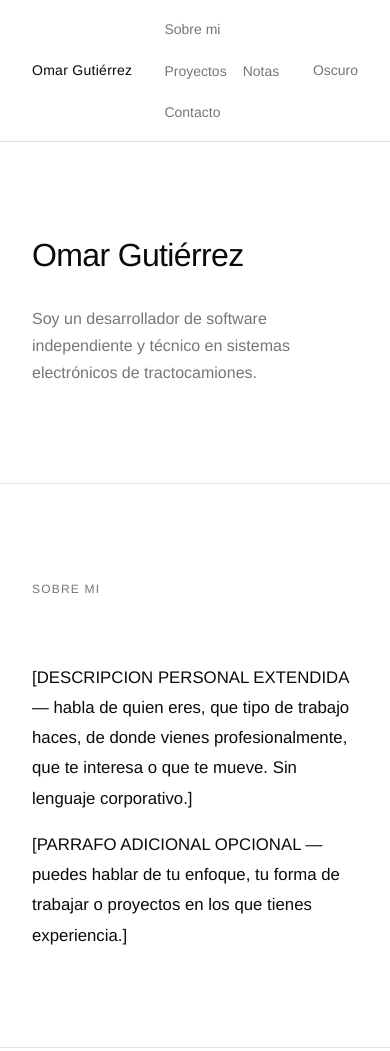
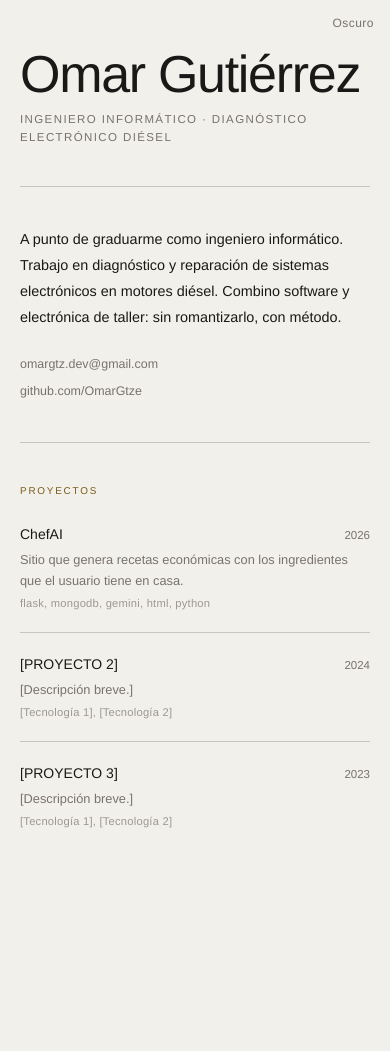
Before and after one commit to OmarGtze/Sitio-Personal, a plain HTML site: page index.html in a window 390 px wide. Shown: the top 1051 px of the page. After the commit the page ends 914 px from the top, so only its background shows below. Drawn offline with Linux system fonts and the light colour scheme.

Commit message:
CAMBIO TOTAL AL SITIO, ahora funciona como tarjeta de presentación

```diff
--- a/index.html
+++ b/index.html
@@ -4,8 +4,8 @@
 <head>
     <meta charset="UTF-8">
     <meta name="viewport" content="width=device-width, initial-scale=1.0">
-    <meta name="description" content="[DESCRIPCION BREVE — 1 oracion para SEO]">
-    <title>OmarGtz</title>
+    <meta name="description" content="Omar Gutiérrez — Ingeniero informático y diagnóstico electrónico diésel.">
+    <title>Omar Gutiérrez</title>
     <link rel="stylesheet" href="style.css">
     <script>
         (function () {
@@ -18,134 +18,70 @@
 
 <body>
 
-    <header>
-        <nav>
-            <a href="#inicio" class="nav-name">Omar Gutiérrez</a>
-            <ul>
-                <li><a href="#sobre-mi">Sobre mi</a></li>
-                <li><a href="#proyectos">Proyectos</a></li>
-                <li><a href="#notas">Notas</a></li>
-                <li><a href="#contacto">Contacto</a></li>
-            </ul>
-            <button id="theme-toggle" class="theme-toggle" aria-label="Cambiar tema"></button>
-        </nav>
-    </header>
+    <button id="theme-toggle" class="theme-toggle" aria-label="Cambiar tema"></button>
 
     <main>
+        <article class="card">
 
-        <!-- ─── Inicio ──────────────────────────────────────── -->
-        <section id="inicio">
-            <div class="container">
-                <h1 class="hero-name">Omar Gutiérrez</h1>
-                <p class="hero-intro">Soy un desarrollador de software independiente y técnico en sistemas electrónicos
-                    de tractocamiones.</p>
+            <header class="card-header">
+                <h1>Omar Gutiérrez</h1>
+                <p class="tagline">Ingeniero informático &middot; Diagnóstico electrónico diésel</p>
+            </header>
+
+            <hr class="divider">
+
+            <div class="card-body">
+                <p class="bio">
+                    A punto de graduarme como ingeniero informático.
+                    Trabajo en diagnóstico y reparación de sistemas electrónicos en motores diésel.
+                    Combino software y electrónica de taller: sin romantizarlo, con método.
+                </p>
+                <nav class="contact" aria-label="Contacto">
+                    <a href="mailto:omargtz.dev@gmail.com">omargtz.dev@gmail.com</a>
+                    <a href="https://github.com/OmarGtze" target="_blank"
+                        rel="noopener noreferrer">github.com/OmarGtze</a>
+                </nav>
             </div>
-        </section>
 
-        <!-- ─── Sobre mi ─────────────────────────────────────── -->
-        <section id="sobre-mi">
-            <div class="container">
-                <p class="section-label">Sobre mi</p>
-                <div class="about-text">
-                    <p>[DESCRIPCION PERSONAL EXTENDIDA — habla de quien eres, que tipo de trabajo haces, de donde vienes
-                        profesionalmente, que te interesa o que te mueve. Sin lenguaje corporativo.]</p>
-                    <p>[PARRAFO ADICIONAL OPCIONAL — puedes hablar de tu enfoque, tu forma de trabajar o proyectos en
-                        los que tienes experiencia.]</p>
-                </div>
-            </div>
-        </section>
+            <hr class="divider">
 
-        <!-- ─── Proyectos ────────────────────────────────────── -->
-        <section id="proyectos">
-            <div class="container">
-                <p class="section-label">Proyectos</p>
+            <section class="card-projects">
+                <span class="section-label">Proyectos</span>
                 <ul class="project-list">
 
                     <li class="project-item">
-                        <div class="project-header">
-                            <span class="project-name">ChefIA</span>
+                        <div class="project-row">
+                            <span class="project-name">ChefAI</span>
                             <span class="project-year">2026</span>
                         </div>
-                        <p class="project-desc">Aplicacion web que permite generar recetas personalizadas basadas en los
-                            ingredientes disponibles.</p>
-                        <p class="project-tech">PHP, MySQL, HTML, CSS, JavaScript</p>
-                        <a href="https://chefia-7e1x.onrender.com/" class="project-link">Ver proyecto</a>
+                        <p class="project-desc">Sitio que genera recetas económicas con los ingredientes que el usuario
+                            tiene en casa.</p>
+                        <p class="project-stack">flask, mongodb, gemini, html, python</p>
                     </li>
 
                     <li class="project-item">
-                        <div class="project-header">
-                            <span class="project-name">Feliz Cumpleaños Luisa!</span>
-                            <span class="project-year">2026</span>
+                        <div class="project-row">
+                            <span class="project-name">[PROYECTO 2]</span>
+                            <span class="project-year">2024</span>
                         </div>
-                        <p class="project-desc">Un pequeño sitio web creado para desearle feliz cumpleaños a mi novia
-                            <3 </p>
-                                <p class="project-tech">HTML, CSS, JavaScript</p>
-                                <a href="https://cumplea-os-luisa-21.vercel.app/" class="project-link">Ver proyecto</a>
+                        <p class="project-desc">[Descripción breve.]</p>
+                        <p class="project-stack">[Tecnología 1], [Tecnología 2]</p>
                     </li>
 
                     <li class="project-item">
-                        <div class="project-header">
-                            <span class="project-name">Angel Guardián de la Carretera</span>
-                            <span class="project-year">~2026</span>
+                        <div class="project-row">
+                            <span class="project-name">[PROYECTO 3]</span>
+                            <span class="project-year">2023</span>
                         </div>
-                        <p class="project-desc">Escáner súper portatil para bajar la información de los vehículos diesel
-                            de manera rápida y sencilla.</p>
-                        <p class="project-tech">Telegram BOT, Arduino, C++, Python, Telegram, J1939, CAN Bus</p>
-                        <a href="#" class="project-link">Ver proyecto</a>
+                        <p class="project-desc">[Descripción breve.]</p>
+                        <p class="project-stack">[Tecnología 1], [Tecnología 2]</p>
                     </li>
 
                 </ul>
-            </div>
-        </section>
+            </section>
 
-        <!-- ─── Notas ────────────────────────────────────────── -->
-        <section id="notas">
-            <div class="container">
-                <p class="section-label">Notas</p>
-
-                <!-- Cuando haya publicaciones, reemplaza el parrafo de abajo con la lista. -->
-                <p class="empty-state">No hay publicaciones aun.</p>
-
-                <!--
-        <ul class="notes-list">
-          <li class="note-item">
-            <a href="#" class="note-title">[Titulo de la nota]</a>
-            <span class="note-date">[Mes AÑO]</span>
-          </li>
-        </ul>
-        -->
-            </div>
-        </section>
-
-        <!-- ─── Contacto ─────────────────────────────────────── -->
-        <section id="contacto">
-            <div class="container">
-                <p class="section-label">Contacto</p>
-                <div class="contact-links">
-
-                    <div class="contact-group">
-                        <span class="contact-link-label">Correo</span>
-                        <a href="mailto:omargtz.dev@gmail.com" class="contact-link">omargtz.dev@gmail.com</a>
-                    </div>
-
-                    <div class="contact-group">
-                        <span class="contact-link-label">GitHub</span>
-                        <a href="https://github.com/OmarGtze" target="_blank" rel="noopener noreferrer"
-                            class="contact-link">github.com/OmarGtze</a>
-                    </div>
-
-                </div>
-            </div>
-        </section>
-
+        </article>
     </main>
-
-    <footer>
-        <div class="footer-inner">
-            <p>Omar Gutiérrez</p>
-            <p>2026</p>
-        </div>
-    </footer>
 
     <script>
         (function () {
--- a/style.css
+++ b/style.css
@@ -5,24 +5,21 @@
 }
 
 :root {
-  --color-bg: #ffffff;
-  --color-text: #0a0a0a;
-  --color-muted: #767676;
-  --color-border: #e0e0e0;
-  --font: "Helvetica Neue", Helvetica, Arial, system-ui, sans-serif;
-  --max-width: 760px;
-  --space-xs: 0.5rem;
-  --space-sm: 1rem;
-  --space-md: 2rem;
-  --space-lg: 4rem;
-  --space-xl: 6rem;
+  --bg:     #f2f0eb;
+  --text:   #1a1917;
+  --muted:  #78736a;
+  --border: #cac5bc;
+  --accent: #7a5c1a;
+  --font:   "Helvetica Neue", Helvetica, Arial, system-ui, sans-serif;
+  --max:    660px;
 }
 
 [data-theme="dark"] {
-  --color-bg: #0d0d0d;
-  --color-text: #f0f0f0;
-  --color-muted: #888888;
-  --color-border: #2a2a2a;
+  --bg:     #121110;
+  --text:   #e4e0d8;
+  --muted:  #6e6a62;
+  --border: #2b2825;
+  --accent: #c49820;
 }
 
 html {
@@ -33,8 +30,14 @@ body {
   font-family: var(--font);
   font-size: 1rem;
   line-height: 1.6;
-  color: var(--color-text);
-  background-color: var(--color-bg);
+  color: var(--text);
+  background-color: var(--bg);
+  min-height: 100dvh;
+  display: flex;
+  flex-direction: column;
+  align-items: center;
+  justify-content: center;
+  padding: 4rem 1.5rem;
   -webkit-font-smoothing: antialiased;
 }
 
@@ -43,136 +46,121 @@ a {
   text-decoration: none;
 }
 
-a:hover {
-  text-decoration: underline;
-}
-
 ul {
   list-style: none;
 }
 
-/* ─── Layout ─────────────────────────────────────────── */
+/* ─── Theme toggle ──────────────────────────────────── */
 
-.container {
-  width: 100%;
-  max-width: var(--max-width);
-  margin: 0 auto;
-  padding: 0 var(--space-md);
-}
-
-/* ─── Nav ─────────────────────────────────────────────── */
-
-header {
-  position: sticky;
-  top: 0;
-  z-index: 10;
-  background-color: var(--color-bg);
-  border-bottom: 1px solid var(--color-border);
-}
-
-nav {
-  max-width: var(--max-width);
-  margin: 0 auto;
-  padding: var(--space-sm) var(--space-md);
-  display: flex;
-  align-items: center;
-  justify-content: space-between;
-  gap: var(--space-md);
-}
-
-.nav-name {
-  font-size: 0.875rem;
-  font-weight: 500;
-  letter-spacing: 0.02em;
-  white-space: nowrap;
-}
-
-.nav-name:hover {
-  text-decoration: none;
-  opacity: 0.6;
-}
-
-nav ul {
-  display: flex;
-  gap: var(--space-md);
-  flex-wrap: wrap;
-}
-
-nav ul li a {
-  font-size: 0.875rem;
-  color: var(--color-muted);
+.theme-toggle {
+  position: fixed;
+  top: 1.5rem;
+  right: 1.5rem;
+  background: none;
+  border: none;
+  cursor: pointer;
+  font-family: var(--font);
+  font-size: 0.75rem;
+  letter-spacing: 0.04em;
+  color: var(--muted);
+  padding: 0;
   transition: color 0.15s ease;
 }
 
-nav ul li a:hover {
-  color: var(--color-text);
-  text-decoration: none;
+.theme-toggle:hover {
+  color: var(--text);
 }
 
-/* ─── Sections ────────────────────────────────────────── */
+/* ─── Card ──────────────────────────────────────────── */
 
-section {
-  padding: var(--space-xl) 0;
-  border-bottom: 1px solid var(--color-border);
+main {
+  width: 100%;
+  max-width: var(--max);
 }
 
-section:last-of-type {
-  border-bottom: none;
+.card {
+  width: 100%;
 }
 
-.section-label {
-  font-size: 0.75rem;
-  font-weight: 500;
-  letter-spacing: 0.1em;
-  text-transform: uppercase;
-  color: var(--color-muted);
-  margin-bottom: var(--space-lg);
+/* ─── Header ────────────────────────────────────────── */
+
+.card-header {
+  margin-bottom: 2.5rem;
 }
 
-/* ─── Hero ────────────────────────────────────────────── */
-
-#inicio {
-  padding-top: var(--space-xl);
-  padding-bottom: var(--space-xl);
+h1 {
+  font-size: clamp(3.25rem, 10vw, 5.5rem);
+  font-weight: 400;
+  letter-spacing: -0.025em;
+  line-height: 1;
+  color: var(--text);
+  margin-bottom: 0.8rem;
 }
 
-.hero-name {
-  font-size: clamp(2rem, 6vw, 3.5rem);
-  font-weight: 400;
-  letter-spacing: -0.02em;
-  line-height: 1.1;
-  margin-bottom: var(--space-md);
+.tagline {
+  font-size: 0.72rem;
+  letter-spacing: 0.12em;
+  text-transform: uppercase;
+  color: var(--muted);
 }
 
-.hero-intro {
-  font-size: clamp(1rem, 2.5vw, 1.2rem);
-  color: var(--color-muted);
-  max-width: 520px;
-  line-height: 1.7;
+/* ─── Divider ───────────────────────────────────────── */
+
+.divider {
+  border: none;
+  border-top: 1px solid var(--border);
+  margin-bottom: 2.5rem;
 }
 
-/* ─── About ───────────────────────────────────────────── */
+/* ─── Body ──────────────────────────────────────────── */
 
-.about-text {
-  font-size: 1.05rem;
-  line-height: 1.8;
-  max-width: 600px;
+.card-body {
+  display: grid;
+  grid-template-columns: 1fr auto;
+  gap: 2.5rem;
+  align-items: start;
+  margin-bottom: 2.5rem;
 }
 
-.about-text p + p {
-  margin-top: var(--space-sm);
+.bio {
+  font-size: 0.9rem;
+  line-height: 1.8;
+  color: var(--text);
 }
 
-/* ─── Projects ────────────────────────────────────────── */
-
-.project-list {
+.contact {
   display: flex;
   flex-direction: column;
+  gap: 0.45rem;
+  text-align: right;
+  flex-shrink: 0;
+}
+
+.contact a {
+  font-size: 0.78rem;
+  color: var(--muted);
+  white-space: nowrap;
+  transition: color 0.15s ease;
+}
+
+.contact a:hover {
+  color: var(--text);
+}
+
+/* ─── Projects ──────────────────────────────────────── */
+
+.section-label {
+  display: block;
+  font-size: 0.62rem;
+  letter-spacing: 0.18em;
+  text-transform: uppercase;
+  color: var(--accent);
+  margin-bottom: 1.5rem;
 }
 
 .project-item {
-  padding: var(--space-md) 0;
-  border-top: 1px solid var(--color-border);
+  padding: 1.2rem 0;
+  border-top: 1px solid var(--border);
 }
 
 .project-item:first-child {
@@ -180,173 +168,63 @@ section:last-of-type {
   padding-top: 0;
 }
 
-.project-header {
+.project-row {
   display: flex;
   align-items: baseline;
   justify-content: space-between;
-  gap: var(--space-sm);
-  margin-bottom: var(--space-xs);
+  gap: 1rem;
+  margin-bottom: 0.3rem;
 }
 
 .project-name {
-  font-size: 1rem;
+  font-size: 0.875rem;
   font-weight: 500;
+  color: var(--text);
 }
 
 .project-year {
-  font-size: 0.8rem;
-  color: var(--color-muted);
+  font-size: 0.72rem;
+  color: var(--muted);
   flex-shrink: 0;
 }
 
 .project-desc {
-  font-size: 0.9rem;
-  color: var(--color-muted);
+  font-size: 0.8rem;
+  color: var(--muted);
   line-height: 1.6;
-  margin-bottom: var(--space-xs);
+  margin-bottom: 0.25rem;
 }
 
-.project-tech {
-  font-size: 0.775rem;
-  color: var(--color-muted);
-  letter-spacing: 0.03em;
+.project-stack {
+  font-size: 0.7rem;
+  color: var(--muted);
+  opacity: 0.7;
+  letter-spacing: 0.02em;
 }
 
-.project-link {
-  display: inline-block;
-  margin-top: var(--space-xs);
-  font-size: 0.8rem;
-  text-decoration: underline;
-  text-underline-offset: 3px;
-}
+/* ─── Responsive ────────────────────────────────────── */
 
-/* ─── Notes ───────────────────────────────────────────── */
-
-.notes-list {
-  display: flex;
-  flex-direction: column;
-}
-
-.note-item {
-  display: flex;
-  align-items: baseline;
-  justify-content: space-between;
-  gap: var(--space-sm);
-  padding: var(--space-sm) 0;
-  border-top: 1px solid var(--color-border);
-}
-
-.note-item:first-child {
-  border-top: none;
-  padding-top: 0;
-}
-
-.note-title {
-  font-size: 0.95rem;
-}
-
-.note-date {
-  font-size: 0.8rem;
-  color: var(--color-muted);
-  flex-shrink: 0;
-}
-
-.empty-state {
-  font-size: 0.9rem;
-  color: var(--color-muted);
-}
-
-/* ─── Contact ─────────────────────────────────────────── */
-
-.contact-links {
-  display: flex;
-  flex-direction: column;
-  gap: var(--space-sm);
-}
-
-.contact-link {
-  font-size: 1rem;
-  display: inline-flex;
-  align-items: center;
-  gap: 0.4rem;
-}
-
-.contact-link:hover {
-  text-decoration: underline;
-  text-underline-offset: 4px;
-}
-
-.contact-link-label {
-  font-size: 0.75rem;
-  color: var(--color-muted);
-  letter-spacing: 0.08em;
-  text-transform: uppercase;
-  margin-bottom: var(--space-xs);
-}
-
-.contact-group {
-  display: flex;
-  flex-direction: column;
-}
-
-/* ─── Footer ──────────────────────────────────────────── */
-
-footer {
-  padding: var(--space-md) 0 var(--space-lg);
-}
-
-.footer-inner {
-  max-width: var(--max-width);
-  margin: 0 auto;
-  padding: 0 var(--space-md);
-  display: flex;
-  align-items: center;
-  justify-content: space-between;
-  gap: var(--space-sm);
-}
-
-footer p {
-  font-size: 0.8rem;
-  color: var(--color-muted);
-}
-
-/* ─── Theme toggle ────────────────────────────────────── */
-
-.theme-toggle {
-  background: none;
-  border: none;
-  cursor: pointer;
-  font-family: var(--font);
-  font-size: 0.875rem;
-  color: var(--color-muted);
-  padding: 0;
-  flex-shrink: 0;
-  transition: color 0.15s ease;
-}
-
-.theme-toggle:hover {
-  color: var(--color-text);
-}
-
-/* ─── Responsive ──────────────────────────────────────── */
-
-@media (max-width: 600px) {
-  nav ul {
-    gap: var(--space-sm);
+@media (max-width: 540px) {
+  body {
+    justify-content: flex-start;
+    padding: 3rem 1.25rem 4rem;
   }
 
-  .project-header {
-    flex-direction: column;
-    gap: 0.2rem;
+  h1 {
+    margin-bottom: 0.6rem;
   }
 
-  .note-item {
-    flex-direction: column;
-    gap: 0.2rem;
+  .card-body {
+    grid-template-columns: 1fr;
+    gap: 1.5rem;
   }
 
-  .footer-inner {
-    flex-direction: column;
-    align-items: flex-start;
+  .contact {
+    text-align: left;
+  }
+
+  .theme-toggle {
+    top: 1rem;
+    right: 1rem;
   }
 }
```
